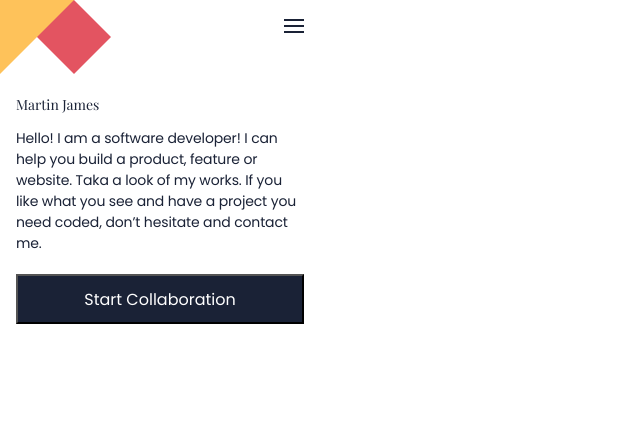
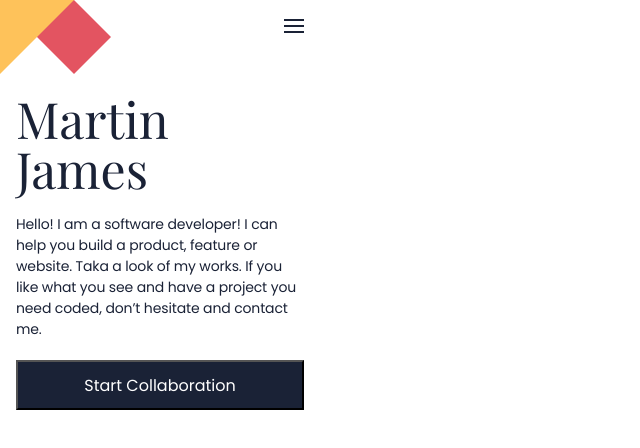
Before and after one commit to M20Jay/Portfolio-setup-and-mobile-first, a website: page index.html in a window 1280 px wide. Shown: the top 448 px of the page, without its empty margins (0-640 px from the left). Drawn offline with nearby package versions, Linux system fonts and the light colour scheme.

Commit message:
css edits

```diff
--- a/style.css
+++ b/style.css
@@ -57,11 +57,11 @@ header {
   font-family: 'Playfair Display', sans-serif;
   font-style: normal;
   font-weight: 400;
-  font-size: 14px;
-  line-height: 21px;
+  font-size: 50px;
+  line-height: 100%;
   color: #1a2236;
-  width: 288px;
-  height: 14px;
+  width: 220px;
+  height: 100px;
 }
 
 .headline-section>p {
```
